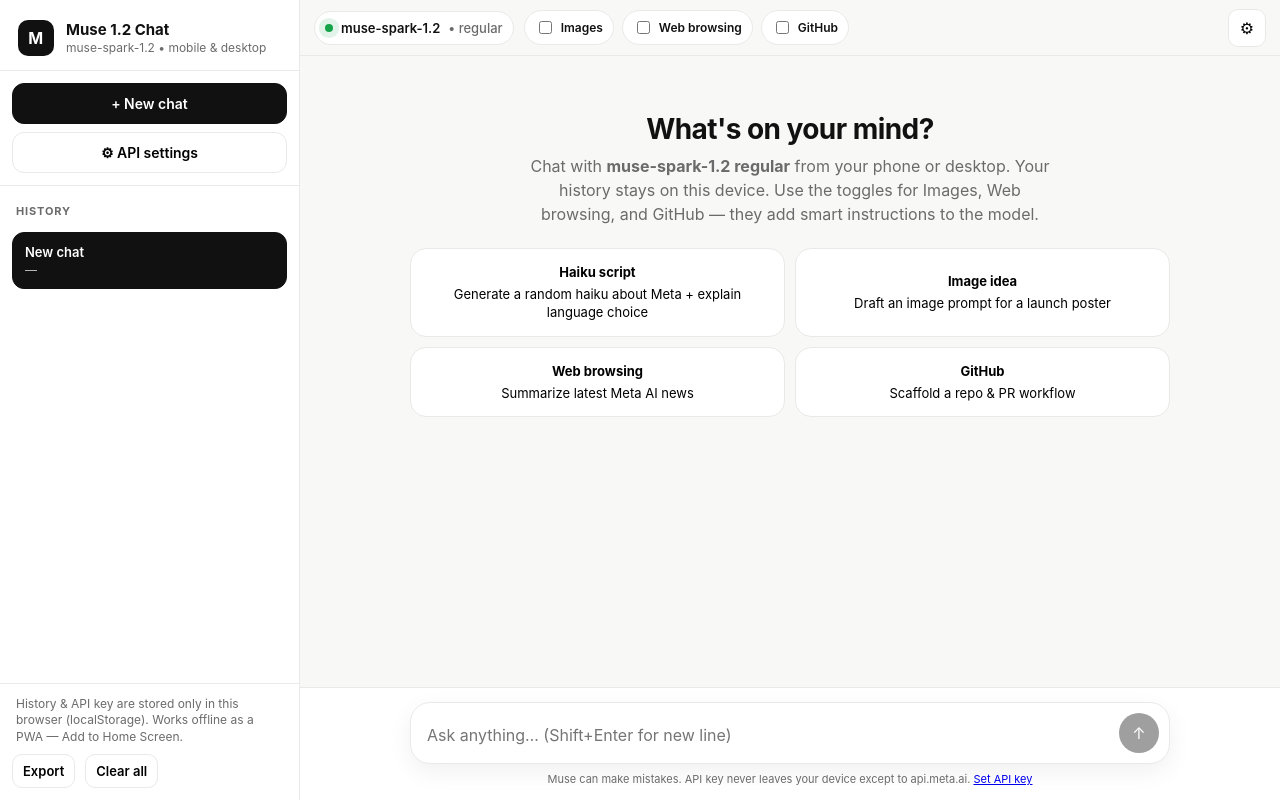
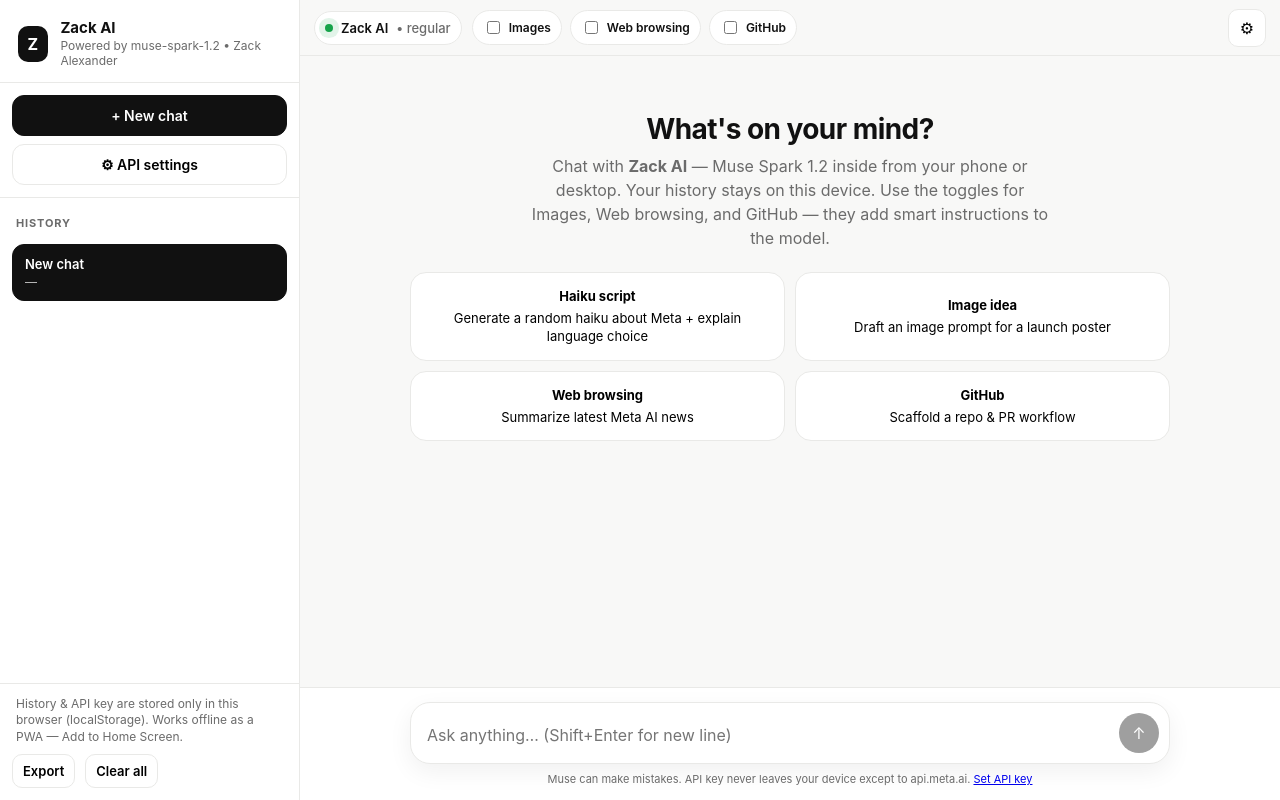
Before and after one commit to zman77-boop/muse-1-2-chat, a plain HTML site: page index.html in a window 1280 px wide. Drawn offline with Linux system fonts and the light colour scheme.

Commit message:
Rebrand to Zack AI — powered by Muse 1.2

```diff
--- a/index.html
+++ b/index.html
@@ -5,9 +5,9 @@
 <meta name="viewport" content="width=device-width,initial-scale=1,viewport-fit=cover">
 <meta name="theme-color" content="#111111">
 <meta name="apple-mobile-web-app-capable" content="yes">
-<meta name="description" content="Muse Spark 1.2 - Chat for mobile & desktop">
-<title>Muse 1.2 — Chat</title>
-<link rel="manifest" href="data:application/json;base64,eyJuYW1lIjoiTXVzZSAxLjIgQ2hhdCIsInNob3J0X25hbWUiOiJNdXNlIDEuMiIsImRpc3BsYXkiOiJzdGFuZGFsb25lIiwiYmFja2dyb3VuZF9jb2xvciI6IiNmOGY4ZjciLCJ0aGVtZV9jb2xvciI6IiMxMTExMTEiLCJpY29ucyI6W119">
+<meta name="description" content="Zack AI - Powered by Muse Spark 1.2">
+<title>Zack AI — Powered by Muse 1.2</title>
+<link rel="manifest" href="data:application/json;base64,eyJuYW1lIjoiWmFjayBBSSIsInNob3J0X25hbWUiOiJaYWNrIEFJIiwiZGlzcGxheSI6InN0YW5kYWxvbmUiLCJiYWNrZ3JvdW5kX2NvbG9yIjoiI2Y4ZjhmNyIsInRoZW1lX2NvbG9yIjoiIzExMTExMSIsImljb25zIjpbXX0=">
 <style>
   :root{
     --bg:#f8f8f7;
@@ -223,10 +223,10 @@
 <div class="app">
   <aside class="sidebar">
     <div class="brand">
-      <div class="logo">M</div>
+      <div class="logo">Z</div>
       <div>
-        <h1>Muse 1.2 Chat</h1>
-        <p>muse-spark-1.2 • mobile & desktop</p>
+        <h1>Zack AI</h1>
+        <p>Powered by muse-spark-1.2 • Zack Alexander</p>
       </div>
     </div>
     <div class="sidebar-actions">
@@ -250,7 +250,7 @@
     <div class="topbar">
       <div class="topbar-left">
         <button class="icon-btn menu" id="menuBtn" aria-label="Menu">≡</button>
-        <div class="model-badge"><span class="dot"></span> muse-spark-1.2 <span style="color:var(--muted); font-weight:500">• regular</span></div>
+        <div class="model-badge"><span class="dot"></span> Zack AI <span style="color:var(--muted); font-weight:500">• regular</span></div>
         <div class="capabilities" id="capsDesktop">
           <label class="chip"><input type="checkbox" id="toggleImages"> Images</label>
           <label class="chip"><input type="checkbox" id="toggleWeb"> Web browsing</label>
@@ -285,8 +285,8 @@
 <div class="overlay" id="overlay"></div>
 <div class="drawer" id="drawer">
   <div class="brand">
-    <div class="logo">M</div>
-    <div><h1>Muse 1.2 Chat</h1><p>muse-spark-1.2</p></div>
+    <div class="logo">Z</div>
+    <div><h1>Zack AI</h1><p>Powered by muse-spark-1.2</p></div>
   </div>
   <div class="sidebar-actions">
     <button class="btn primary" id="newChatBtnM">+ New chat</button>
@@ -460,7 +460,7 @@
     empty.className='empty';
     empty.innerHTML=`
       <h2>What's on your mind?</h2>
-      <p>Chat with <strong>muse-spark-1.2 regular</strong> from your phone or desktop. Your history stays on this device. Use the toggles for Images, Web browsing, and GitHub — they add smart instructions to the model.</p>
+      <p>Chat with <strong>Zack AI</strong> <span style="color:var(--muted)">— Muse Spark 1.2 inside</span> from your phone or desktop. Your history stays on this device. Use the toggles for Images, Web browsing, and GitHub — they add smart instructions to the model.</p>
       <div class="suggestions">
         <button class="suggestion" data-prompt="Write a script that randomly generates a haiku about Meta, and explain your reasoning behind what script language you would choose."><strong>Haiku script</strong>Generate a random haiku about Meta + explain language choice</button>
         <button class="suggestion" data-prompt="Create an image of a minimal poster for Muse 1.2 launch — describe the prompt you'd use for an image model."><strong>Image idea</strong>Draft an image prompt for a launch poster</button>
```
